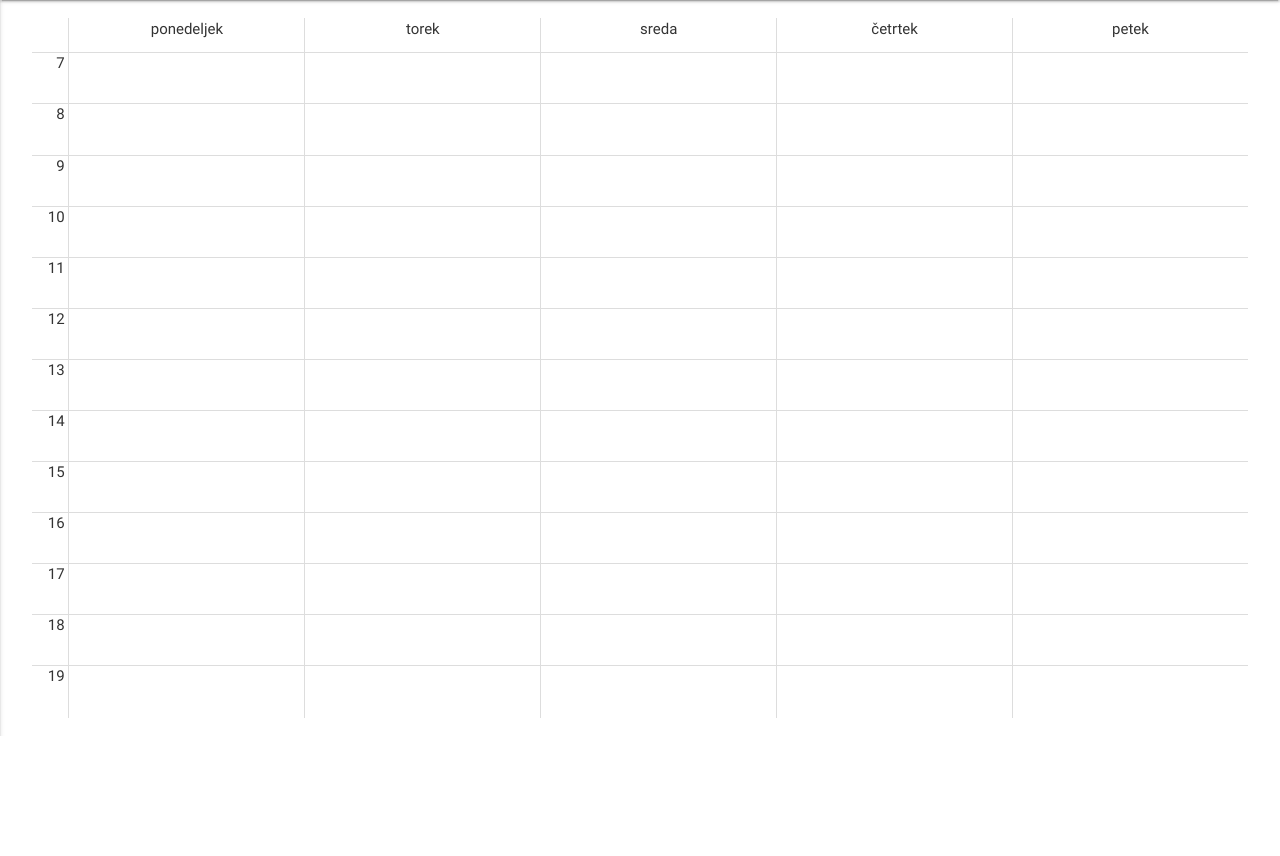
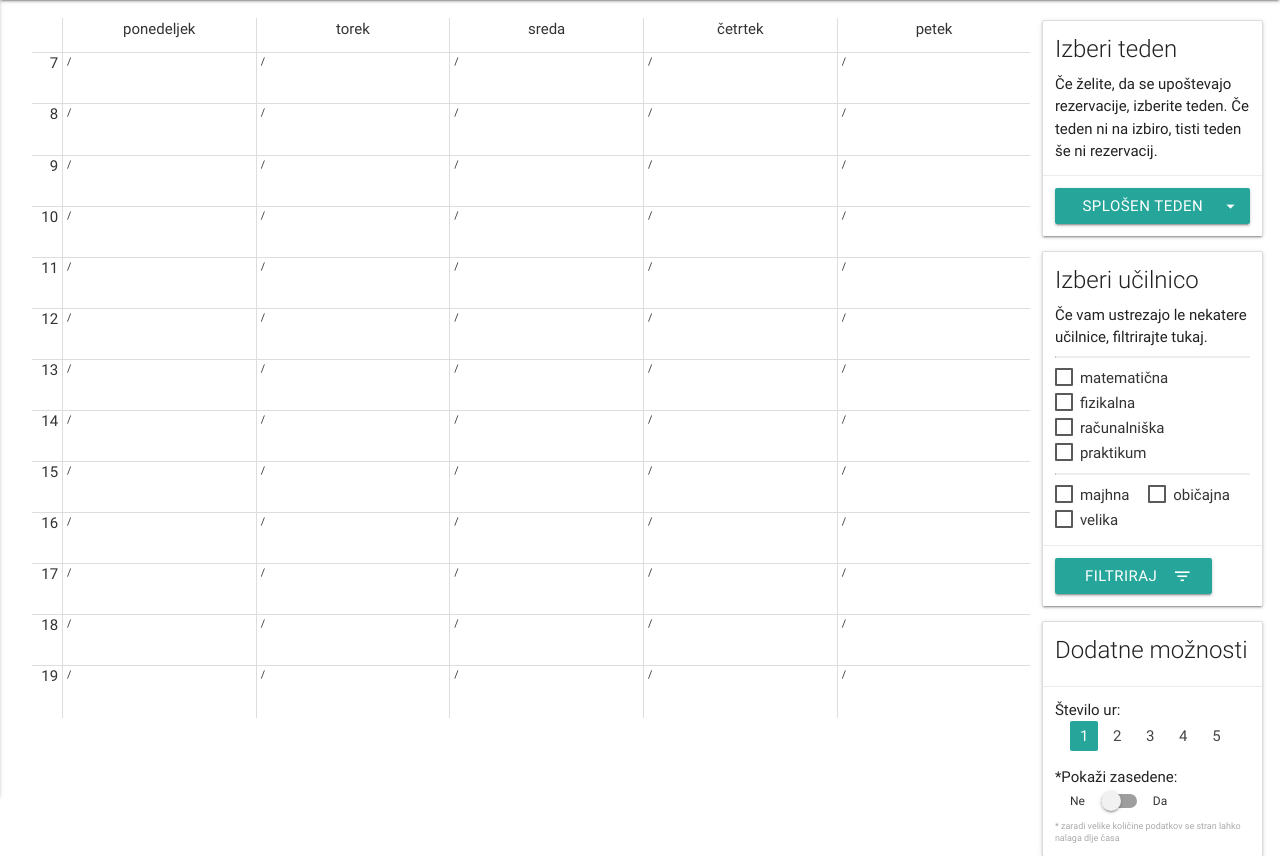
Before and after one commit to ul-fmf/urnik, a Django app: page /proste/ in a window 1280 px wide. Shown: the part 64-920 px from the top of the page. Before the commit the page ends 800 px from the top, so only its background shows below. Run offline with Django 3.2, Linux system fonts and the light colour scheme; data that the repository does not hold is empty; some libraries are stand-ins or nearby versions.

Commit message:
Osnovna delujoča aplikacija za proste učilnice.

```diff
--- a/project/urls.py
+++ b/project/urls.py
@@ -27,6 +27,7 @@ urlpatterns = [
     url(r'^urnik/$', urnik.views.sestavljen_urnik, name='sestavljen_urnik'),
     url(r'^rezervacije/$', urnik.views.rezervacije, name='rezervacije'),
     url(r'^proste/$', urnik.views.proste_ucilnice, name='proste'),
+    url(r'^proste_filter/$', urnik.views.proste_ucilnice_filter, name='proste_filter'),
     url(r'^oseba/(?P<oseba_id>\d+)/$', urnik.views.urnik_osebe, name='urnik_osebe'),
     url(r'^letnik/(?P<letnik_id>\d+)/$', urnik.views.urnik_letnika, name='urnik_letnika'),
     url(r'^ucilnica/(?P<ucilnica_id>\d+)/$', urnik.views.urnik_ucilnice, name='urnik_ucilnice'),
--- a/urnik/static/stil.css
+++ b/urnik/static/stil.css
@@ -5,6 +5,33 @@
 
 .vertical-space {
     height: 2000px; /* allows zoom out on mobile */
+}
+
+.nobr { white-space: nowrap }
+
+.pagination li.active {
+    background-color: #26a69a;
+    cursor: pointer;
+}
+
+.pagination li:not(.disabled):not(.active):hover {
+    background-color: #eee;
+}
+
+.switch a:not(.btn) {
+    margin: 0 !important;
+}
+
+hr.separator {
+    border-top: 1px solid rgba(160,160,160,0.2);
+    height: 0;
+}
+
+.disclaimer {
+    color: #aaa;
+    font-size: 0.6em;
+    line-height: 1.3em;
+    margin-top: -5px;
 }
 
 /* navigation and such */
@@ -48,12 +75,15 @@ nav {
     width: 95%;
 }
 
-#informacije {
+.right-panel {
     position: absolute;
     left: 81.4%;
     top: 0%;
     width: 18%;
     height: 100%;
+}
+
+#informacije {
     background: #fff;
     overflow-y: auto;
     overflow-x: hidden;
@@ -162,23 +192,23 @@ a.skrita {
     color: #555;
 }
 
-.ucitelj, .ucilnica, .tip {
+.srecanje .ucitelj, .srecanje .ucilnica, .srecanje .tip {
     color: #555;
     font-weight: normal;
 }
 
-.letniki {
+.srecanje .letniki {
     font-size: 0.8em;
 }
 
-.ucitelj, .ucilnica {
+.srecanje .ucitelj, .srecanje .ucilnica {
     font-size: 0.8em;
     position: absolute;
     bottom: 4pt;
     z-index: 10;
 }
 
-.ucilnica {
+.srecanje .ucilnica {
     right: 4pt;
 }
 
@@ -201,7 +231,7 @@ a.skrita {
     height: 100%;
 }
 
-.predmet {
+.srecanje .predmet {
     font-size: 0.9em;
     font-weight: bold;
 }
@@ -354,24 +384,193 @@ a.skrita {
 }
 
 .proste-ucilnice-container {
+    padding: 2px 5px;
     width: 100%;
     height: 100%;
     position: relative;
-    overflow: hidden;
-    font-size: 0.8em;
+    font-size: 8pt;
+    line-height: 10pt;
 }
 
-ul.proste-ucilnice-list {
-    padding: 5px;
+.proste-ucilnice-container .proste-ucilnice-list {
+    color: #333;
+}
+
+.proste-ucilnice-container .rezervirane-ucilnice-list {
+    color: #777;
+}
+
+.proste-ucilnice-container .zasedene-ucilnice-list {
+    color: #aaa;
+}
+
+.proste-ucilnice-container .ucilnice-list {
     margin: 0;
 }
 
-ul.proste-ucilnice-list li {
+.proste-ucilnice-container .ucilnice-list .ucilnica {
+    position: relative;
     display: inline;
 }
 
-ul.proste-ucilnice-list li.highlight span {
-    background-color: yellow;
+.proste-ucilnice-container .ucilnice-list .ucilnica a {
+    color: inherit;
+}
+
+.proste-ucilnice-container .ucilnice-list .ucilnica .ucilnica-tooltip {
+    display: none;
+    position: absolute;
+    width: 200px;
+    left: -200%;
+    background: #fff;
+    border-radius: 1px;
+    bottom: 20px;
+    font-size: 12px;
+    padding: 10px;
+    color: #333;
+
+    /* shadow box */
+    border-top: 1px solid #ddd;
+    border-right: 1px solid #ddd;
+    border-left: 1px solid #ddd;
+    transition: box-shadow .25s, -webkit-box-shadow .25s;
+    box-shadow: 0 2px 2px 0 rgba(0,0,0,0.14),0 1px 5px 0 rgba(0,0,0,0.12),0 3px 1px -2px rgba(0,0,0,0.2);
+    z-index: 998; /* navbar fized = 997 */
+}
+
+.proste-ucilnice-container .ucilnice-list .ucilnica .hover-area {
+    display: none;
+    position: absolute;
+    width: 125px;
+    left: -160%;
+    height: 50px;
+    bottom: 10px;
+    background: transparent;
+}
+
+/*.proste-ucilnice-container .ucilnice-list .ucilnica .ucilnica-ime {*/
+    /*border-radius: 2px;*/
+/*}*/
+
+.proste-ucilnice-container .ucilnice-list .ucilnica.highlight .ucilnica-ime,
+.proste-ucilnice-container .ucilnice-list .ucilnica .ucilnica-ime:hover {
+    background-color: #e0e0e0;
+}
+
+.proste-ucilnice-container .ucilnice-list .ucilnica:hover .ucilnica-tooltip {
+    display: block;
+}
+
+.proste-ucilnice-container .ucilnice-list .ucilnica:hover .hover-area {
+    display: block;
+}
+
+.proste-ucilnice-container .ucilnice-list .ucilnica .ucilnica-tooltip a:hover {
+    text-decoration: underline;
+}
+.proste-ucilnice-container .ucilnice-list .ucilnica .ucilnica-tooltip i {
+    font-size: 12pt;
+    margin-bottom: 1px;
+    display: inline-block;
+    vertical-align: middle;
+}
+
+#proste-ucilnice-panel {
+    padding-top: 12px;
+    width: 17.3%;
+}
+
+#proste-ucilnice-panel .card {
+    border-top: 1px solid #ddd;
+    border-right: 1px solid #ddd;
+    border-left: 1px solid #ddd;
+}
+
+#proste-ucilnice-panel .card label {
+    color: #333;
+}
+
+#proste-ucilnice-panel .card .card-action,
+#proste-ucilnice-panel .card .card-content {
+    padding: 12px;
+}
+
+
+#proste-ucilnice-panel .card .card-action .input-field {
+    margin-top: 0;
+}
+
+#proste-ucilnice-panel .card .card-action a:not(.btn) {
+    color: #039be5;
+    text-transform: none;
+}
+
+#proste-ucilnice-panel .card .card-action #teden-dropdown-btn {
+    padding: 0 1rem;
+    width: 100%;
+}
+#proste-ucilnice-panel .card .card-action #teden-dropdown-btn i {
+    margin-left: 5px;
+    margin-right: -5px;
+}
+#proste-ucilnice-panel .card .card-action #teden-dropdown-btn span {
+    width: 83%;
+    display: inline-block;
+    overflow: hidden;
+    white-space: nowrap;
+    text-overflow: ellipsis;
+}
+
+#proste-ucilnice-panel .card .card-action #teden-dropdown li {
+    min-height: 30px;
+    overflow: hidden;
+    white-space: nowrap;
+}
+
+#proste-ucilnice-panel .card .card-action #teden-dropdown li a {
+    padding: 6px 0px 6px 15px;
+    margin: 0;
+    color: #333;
+    font-size: 11pt;
+}
+
+#proste-ucilnice-panel .card .card-action .pagination {
+    display: inline-block;
+    margin-left: 15px;
+    margin-top: 0px;
+    margin-bottom:0px;
+    font-size: 14pt;
+}
+
+#proste-ucilnice-panel .card .card-action .pagination a {
+    color: #444;
+    margin-right: 0pt;
+    transition: none;
+    text-transform: uppercase;
+    font-size: 1rem;
+}
+
+#proste-ucilnice-panel .card .card-action .pagination li.active a {
+    color: #fff;
+}
+
+#proste-ucilnice-panel .card .card-action .pagination li.disabled a {
+    color: #999;
+    cursor: default;
+}
+
+#proste-ucilnice-panel input[type="range"] {
+    margin-bottom: -5px;
+    margin-left: 10px;
+}
+
+#proste-ucilnice-panel .switch {
+    margin-left: 15px;
+}
+
+#proste-ucilnice-panel [type="checkbox"] + label {
+    padding-left: 25px;
+    margin-right: 15px;
 }
 
 /* front page */
--- /dev/null
+++ b/urnik/templates/_proste_ucilnice_za_termin.html
@@ -0,0 +1,77 @@
+{% load tags %}
+<div class="proste-ucilnice-wrapper" style="{{ termin.style }}">
+  <div class="proste-ucilnice-container">
+    <span class="proste-ucilnice-list ucilnice-list">
+      {# proste učilnice #}
+      {% for ucilnica in termin.proste_ucilnice %}
+        <span class="ucilnica ucilnica-{{ ucilnica.pk }}">
+          <span class="ucilnica-ime">
+            <a href="{% url 'urnik_ucilnice' ucilnica.pk %}">
+              {{ ucilnica.kratko_ime }}</a></span>{% if not forloop.last %},{% endif %}
+          <span class="hover-area"></span>
+          <span class="ucilnica-tooltip">
+            <a href="{% url 'urnik_ucilnice' ucilnica.pk %}">Učilnica {{ ucilnica.oznaka }}</a>
+            je prosta v {{ termin.dan|dan_tozilnik }} od {{ termin.ura }}ih do {{ termin.ura|add:st_ur }}ih.
+{#  TODO: odkomentiraj ko bo narejen obrazec za rezervacije  #}
+{#          <a href="#" class="nobr">Rezerviraj <i class="material-icons">open_in_new</i></a>#}
+          </span>
+        </span>
+      {% empty %}
+        /
+      {% endfor %}
+    </span>
+    <span class="rezervirane-ucilnice-list ucilnice-list">
+      {# rezervirane učilnice #}
+      {% if pokazi_rezervirane %}
+        &nbsp;&bull;&nbsp;
+        {% for ucilnica, razlog in termin.rezervirane_ucilnice %}
+          <span class="ucilnica ucilnica-{{ ucilnica.pk }}">
+            <span class="ucilnica-ime">
+              <a href="{% url 'urnik_ucilnice' ucilnica.pk %}">
+                {{ ucilnica.kratko_ime }}</a></span>{% if not forloop.last %},{% endif %}
+            <span class="hover-area"></span>
+            <span class="ucilnica-tooltip">
+              <a href="{% url 'urnik_ucilnice' ucilnica.pk %}">Učilnico {{ ucilnica.oznaka }}</a>
+              je od {{ razlog.od }}ih do {{ razlog.do }}ih rezervirala oseba
+              {% if razlog.osebe.all.0 %}
+                <a href="{% url 'urnik_osebe' razlog.osebe.all.0.pk %}">{{ razlog.osebe.all.0 }}</a>
+              {% else %}
+                neznan
+              {% endif %}
+              z razlogom: &quot;{{ razlog.opomba|default:"neznan" }}&quot;.
+            </span>
+          </span>
+        {% empty %}
+          /
+        {% endfor %}
+      {% endif %}
+    </span>
+
+    <span class="zasedene-ucilnice-list ucilnice-list">
+      {# zasedene učilnice #}
+      {% if pokazi_zasedene %}
+        &nbsp;&bull;&nbsp;
+        {% for ucilnica, razlog in termin.zasedene_ucilnice %}
+          <span class="ucilnica ucilnica-{{ ucilnica.pk }}">
+            <span class="ucilnica-ime">
+              <a href="{% url 'urnik_ucilnice' ucilnica.pk %}">{{ ucilnica.kratko_ime }}</a></span>{% if not forloop.last %},{% endif %}
+            <span class="hover-area"></span>
+            <span class="ucilnica-tooltip">
+              <a href="{% url 'urnik_ucilnice' ucilnica.pk %}">Učilnica {{ ucilnica.oznaka }}</a>
+              je zasedena v {{ razlog.dan | dan_tozilnik }} ob {{ razlog.ura }}ih
+              saj je tam predmet <a href="{% url 'urnik_predmeta' razlog.predmet.pk %}">
+              &quot;{{ razlog.predmet }}&quot;</a>, ki ga izvaja
+              {% if razlog.ucitelji.all.0 %}
+                <a href="{% url 'urnik_osebe' razlog.ucitelji.all.0.pk %}">{{ razlog.ucitelji.all.0 }}</a>.
+              {% else %}
+                neznana oseba.
+              {% endif %}
+            </span>
+          </span>
+        {% empty %}
+          /
+        {% endfor %}
+      {% endif %}
+    </span>
+  </div>
+</div>
--- /dev/null
+++ b/urnik/templates/proste_ucilnice.html
@@ -0,0 +1,125 @@
+{% extends 'urnik_osnova.html' %}
+{% load tags %}
+
+{% block urnik_content %}
+
+<div id="urnik">
+  {% dnevi %}
+  {% ure %}
+  <div class="poravnaj-na-termine">
+    {% for termin in termini %}
+      {% include '_proste_ucilnice_za_termin.html' %}
+    {% endfor %}
+  </div>
+</div>
+
+<div class='right-panel' id='proste-ucilnice-panel'>
+  <div class="card">
+    <div class="card-content">
+      <span class="card-title">Izberi teden</span>
+      Če želite, da se upoštevajo rezervacije, izberite teden. Če teden ni na izbiro, tisti teden še ni rezervacij.
+    </div>
+    <div class="card-action">
+      <a class="teden-dropdown-button btn" id="teden-dropdown-btn" href="#" data-activates='teden-dropdown'>
+        <span>
+          {% if not teden %}
+            Splošen teden
+          {% else %}
+            {{ teden | fmt_teden }}
+          {% endif %}
+        </span>
+        <i class="material-icons right">arrow_drop_down</i>
+      </a>
+      <ul id='teden-dropdown' class='dropdown-content'>
+        {% if teden %}
+          <li><a href="{% add_get teden=None %}">Splošen teden</a></li>
+        {% endif %}
+        {% for mozen_teden in mozni_tedni %}
+          {% if mozen_teden.0|date:"Y-m-d" != teden %}
+            <li><a href="{% add_get teden=mozen_teden.0|date:"Y-m-d" %}">{{ mozen_teden.0 | fmt_teden }}</a></li>
+          {% endif %}
+        {% endfor %}
+      </ul>
+    </div>
+  </div>
+
+  <div class="card">
+    <form action="{% url 'proste_filter' %}" method="post">{% csrf_token %}
+      <input type="hidden" name="qstring" value="{{ request.GET.urlencode }}">
+      <div class="card-content">
+        <span class="card-title">Izberi učilnico</span>
+        Če vam ustrezajo le nekatere učilnice, filtrirajte tukaj.
+        <hr class="separator">
+        {% for id, name in tipi_ucilnic %}
+          <input type="checkbox" id="{{ id }}" name="{{ id }}" {% if id in tipi %}checked{% endif %}>
+          <label for="{{ id }}">{{ name }}</label>
+        {% endfor %}
+        <hr class="separator">
+        {% for id, name in velikosti_ucilnic %}
+          <input type="checkbox" id="{{ id }}" name="{{ id }}" {% if id in velikosti %}checked{% endif %}>
+          <label for="{{ id }}">{{ name }}</label>
+        {% endfor %}
+      </div>
+      <div class="card-action">
+        <button class="btn" type="submit" name="filtriraj-ucilnice" value="True">Filtriraj
+          <i class="material-icons right" style="margin-right: -10px;">filter_list</i>
+        </button>
+      </div>
+    </form>
+  </div>
+
+  <div class="card">
+    <div class="card-content">
+      <span class="card-title">Dodatne možnosti</span>
+    </div>
+    <div class="card-action">
+      <div>Število ur:
+        <ul class="pagination">
+          {% for i in "12345" %}
+            <li{% if i == st_ur %} class="active"{% endif %}
+            ><a href="{% add_get stur=i %}">{{ i }}</a></li>
+          {%  endfor %}
+        </ul>
+      </div>
+      {%  if teden %}
+        <p>Pokaži rezervirane:
+          <span class="switch nobr"><label>Ne<a
+              href="{% if pokazi_rezervirane %}{% add_get pr=False %}{% else %}{% add_get pr=True %}{% endif %}"
+          ><input type="checkbox" {% if pokazi_rezervirane %}checked{% endif %}><span
+              class="lever"></span></a>Da</label></span>
+        </p>
+      {% endif %}
+      <p>*Pokaži zasedene:
+        <span class="switch nobr"><label>Ne<a
+            href="{% if pokazi_zasedene %}{% add_get pz=False %}{% else %}{% add_get pz=True %}{% endif %}"
+        ><input type="checkbox" {% if pokazi_zasedene %}checked{% endif %}><span class="lever"></span></a>Da</label></span>
+      </p>
+      <div class="disclaimer">* zaradi velike količine podatkov se stran lahko nalaga dlje časa</div>
+    </div>
+  </div>
+</div>
+
+{% endblock urnik_content %}
+
+{% block footer %}
+  {% load static %}
+  <script src="{% static 'highlight.js' %}"></script>
+  <script>
+      {% for ucilnica in ustrezne_ucilnice %}
+          hoverByClass("ucilnica-{{ ucilnica.pk }}");
+      {%  endfor %}
+      $(document).ready(function () {
+          $('.teden-dropdown-button').dropdown({
+                  inDuration: 300,
+                  outDuration: 225,
+                  constrainWidth: true, // Does not change width of dropdown to that of the activator
+                  hover: false, // Activate on hover
+                  gutter: 0, // Spacing from edge
+                  belowOrigin: true, // Displays dropdown below the button
+                  alignment: 'left', // Displays dropdown with edge aligned to the left of button
+                  stopPropagation: false // Stops event propagation
+              }
+          );
+      });
+  </script>
+{% endblock footer %}
--- a/urnik/templates/urnik.html
+++ b/urnik/templates/urnik.html
@@ -1,8 +1,6 @@
-{% extends 'osnova.html' %}
+{% extends 'urnik_osnova.html' %}
 {% load tags %}
-{% block content %}
-
-<div class="urnik-wrapper">
+{% block urnik_content %}
 
 {% if nacin == 'ogled' %}
   <div id="urnik" class="{% if not barve %}cel{% endif %}">
@@ -15,7 +13,7 @@
     </div>
   </div>
   {% if barve %}
-    <div id='informacije'>
+    <div class='right-panel' id='informacije'>
       <ul class="collapsible" data-collapsible="expandable">
         <li>
           <div class="collapsible-header active">
@@ -44,7 +42,7 @@
       {% endfor %}
     </div>
   </div>
-  <div id='informacije'>
+  <div class='right-panel' id='informacije'>
     <ul class="collapsible" data-collapsible="expandable">
       {% if nacin == 'urejanje' %}
         <li>
@@ -112,26 +110,6 @@
       {% endif %}
     </ul>
   </div>
-{% elif nacin == 'proste_ucilnice' %}
-  <div id="urnik" class="{% if not barve %}cel{% endif %}">
-    {% dnevi %}
-    {% ure %}
-    <div class="poravnaj-na-termine">
-      {% for proste in proste_ucilnice %}
-        {% include '_proste_ucilnice.html' %}
-      {% endfor %}
-    </div>
-  </div>
-  {% load static %}
-  <script src="{% static 'highlight.js' %}"></script>
-  <script>
-      {% for ucilnica in vse_ucilnice %}
-          hoverByClass("ucilnica-{{ ucilnica.pk }}");
-      {% endfor %}
-  </script>
 {% endif %}
 
-</div>
-<div class="vertical-space hide-on-med-and-up"></div>
-
-{% endblock content %}
+{% endblock urnik_content %}
--- /dev/null
+++ b/urnik/templates/urnik_osnova.html
@@ -0,0 +1,9 @@
+{% extends 'osnova.html' %}
+
+{% block content %}
+
+  <div class="urnik-wrapper">
+    {% block urnik_content %}{% endblock urnik_content %}
+  </div>
+  <div class="vertical-space hide-on-med-and-up"></div>
+{% endblock content %}
--- a/urnik/templatetags/tags.py
+++ b/urnik/templatetags/tags.py
@@ -1,4 +1,8 @@
+from datetime import timedelta
+
 from django import template
+from django.template import defaultfilters
+from django.utils.dateparse import parse_date
 from django.utils.safestring import mark_safe
 from urnik import models
 
@@ -13,6 +17,7 @@ def dnevi():
         </div>
         '''.format(indeks_dneva / len(models.DNEVI), ime_dneva)
         for indeks_dneva, ime_dneva in enumerate(models.DNEVI)) + '</div>')
+
 
 @register.simple_tag()
 def ure():
@@ -35,9 +40,11 @@ BARVE = [
     'rgba(177,89,40, 0.5)',
 ]
 
+
 @register.simple_tag()
 def pobarvaj(barva):
     return "background: {}".format(BARVE[barva % len(BARVE)])
+
 
 @register.simple_tag()
 def pobarvajvec(barve):
@@ -46,3 +53,36 @@ def pobarvajvec(barve):
             ('{0} {1:.2%}, {0} {2:.2%}'.format(BARVE[barva % len(BARVE)], i / len(barve), (i + 1) / len(barve))
                 for i, barva in enumerate(barve)))
         return "background: repeating-linear-gradient(135deg, {});".format(barve)
+
+
+@register.simple_tag(takes_context=True)
+def add_get(context, **kwargs):
+    request = context['request']
+    if request is None:
+        return ''
+    params = request.GET.copy()
+    for k, v in kwargs.items():
+        if not v:
+            params.pop(k, None)
+        elif isinstance(v, list):
+            params.setlist(k, v)
+        else:
+            params[k] = v
+    get_part = params.urlencode()
+    if get_part:
+        return request.path + '?' + get_part
+    return request.path
+
+
+@register.filter(is_safe=True)
+def fmt_teden(start_date):
+    if isinstance(start_date, str):
+        start_date = parse_date(start_date)
+    end_date = start_date + timedelta(days=6)
+    return mark_safe(defaultfilters.date(start_date, "j. b") + " &ndash; " + defaultfilters.date(end_date, "j. b Y"))
+
+
+DNEVI_TOZILNIK = ["ponedeljek", "torek", "sredo", "četrtek", "petek", "soboto", "nedeljo"]
+@register.filter()
+def dan_tozilnik(day):
+    return DNEVI_TOZILNIK[int(day)-1]
--- a/urnik/views.py
+++ b/urnik/views.py
@@ -1,7 +1,11 @@
+from django.http import QueryDict
 from django.shortcuts import get_object_or_404, redirect, render
+from django.utils.dateparse import parse_date
 from django.utils.http import urlencode
 from django.contrib.auth.decorators import login_required
 from django.urls import reverse
+from django.views.decorators.http import require_POST
+
 from .models import *
 
 def zacetna_stran(request):
@@ -110,21 +114,74 @@ def sestavljen_urnik(request):
 
 
 def proste_ucilnice(request):
-    zasedene_ucilnice = {(d, u): set() for d, _ in enumerate(DNEVI, 1) for u in range(MIN_URA, MAX_URA)}
-    for srecanje in Srecanje.objects.all():
-        for i in range(srecanje.trajanje):
-            zasedene_ucilnice[srecanje.dan, srecanje.ura+i].add(srecanje.ucilnica_id)
+    teden = request.GET.get('teden', None)
+    try:
+        teden = parse_date(teden)
+        weekday = teden.weekday()
+        if weekday <= 5:
+            teden -= datetime.timedelta(days=weekday)
+        else:
+            teden += datetime.timedelta(days=7-weekday)
+    except:
+        teden = None
 
-    vse = {ucilnica.pk for ucilnica in Ucilnica.objects.objavljene()}
-    proste_ucilnice = [ProsteUcilnice(d, u, Ucilnica.objects.objavljene().filter(pk__in=vse-zasedene_ucilnice[d, u]))
-                       for d, u in zasedene_ucilnice]
+    pokazi_rezervirane = bool(request.GET.get('pr', False))
+    if not teden: pokazi_rezervirane = False
+    pokazi_zasedene = bool(request.GET.get('pz', False))
+    st_ur = request.GET.get('stur', 1)
+    try:
+        st_ur = max(1, min(MAX_URA-MIN_URA, int(st_ur)))
+    except:
+        st_ur = 1
 
-    return render(request, 'urnik.html', {
-        'nacin': 'proste_ucilnice',
+    ucilnice = request.GET.getlist('ucilnica')
+    if ucilnice:
+        ucilnice = Ucilnica.objects.objavljene().filter(pk__in=ucilnice)
+        if not ucilnice.exists():
+            ucilnice = Ucilnica.objects.objavljene()
+    else:
+        ucilnice = Ucilnica.objects.objavljene()
+
+    tip = set(request.GET.getlist('tip'))
+    tip &= set(Ucilnica.OBJAVLJENI_TIPI)
+    if not tip: tip = set(Ucilnica.OBJAVLJENI_TIPI)
+
+    velikost = set(request.GET.getlist('velikost'))
+    velikost &= {v[0] for v in UcilnicaQuerySet.VELIKOST}
+    if not velikost: velikost = None
+
+    proste = ProsteUcilnice(ucilnice, tip, velikost)
+    if pokazi_rezervirane:
+        proste.upostevaj_rezervacije(teden)
+
+    termini = proste.dobi_termine(st_ur)
+
+    return render(request, 'proste_ucilnice.html', {
         'naslov': 'Proste učilnice',
-        'proste_ucilnice': proste_ucilnice,
-        'vse_ucilnice': Ucilnica.objects.objavljene(),
+        'termini': termini,
+        'velikosti_ucilnic': UcilnicaQuerySet.VELIKOST,
+        'tipi_ucilnic': [u for u in Ucilnica.TIP if u[0] in Ucilnica.OBJAVLJENI_TIPI],
+        'mozni_tedni': sorted(set(r.teden() for r in Rezervacija.objects.prihajajoce())),
+        'ustrezne_ucilnice': list(ucilnice),
+        'teden': teden,
+        'st_ur': str(st_ur),
+        'pokazi_rezervirane': pokazi_rezervirane,
+        'pokazi_zasedene': pokazi_zasedene,
+        'velikosti': velikost,
+        'tipi': [] if tip == set(Ucilnica.OBJAVLJENI_TIPI) else tip,
     })
+
+
+@require_POST
+def proste_ucilnice_filter(request):
+    tipi = [k for k in Ucilnica.OBJAVLJENI_TIPI if request.POST.get(k, '') == 'on']
+    velikosti = [k for k, v in UcilnicaQuerySet.VELIKOST if request.POST.get(k, '') == 'on']
+    q = QueryDict(request.POST.get('qstring', ''), mutable=True)
+    q.setlist('tip', tipi)
+    q.setlist('velikost', velikosti)
+    response = redirect('proste')
+    response['Location'] += "?" + q.urlencode()
+    return response
 
 
 @login_required
```
Also changed, not shown: urnik/models.py (+103 -28 lines).
